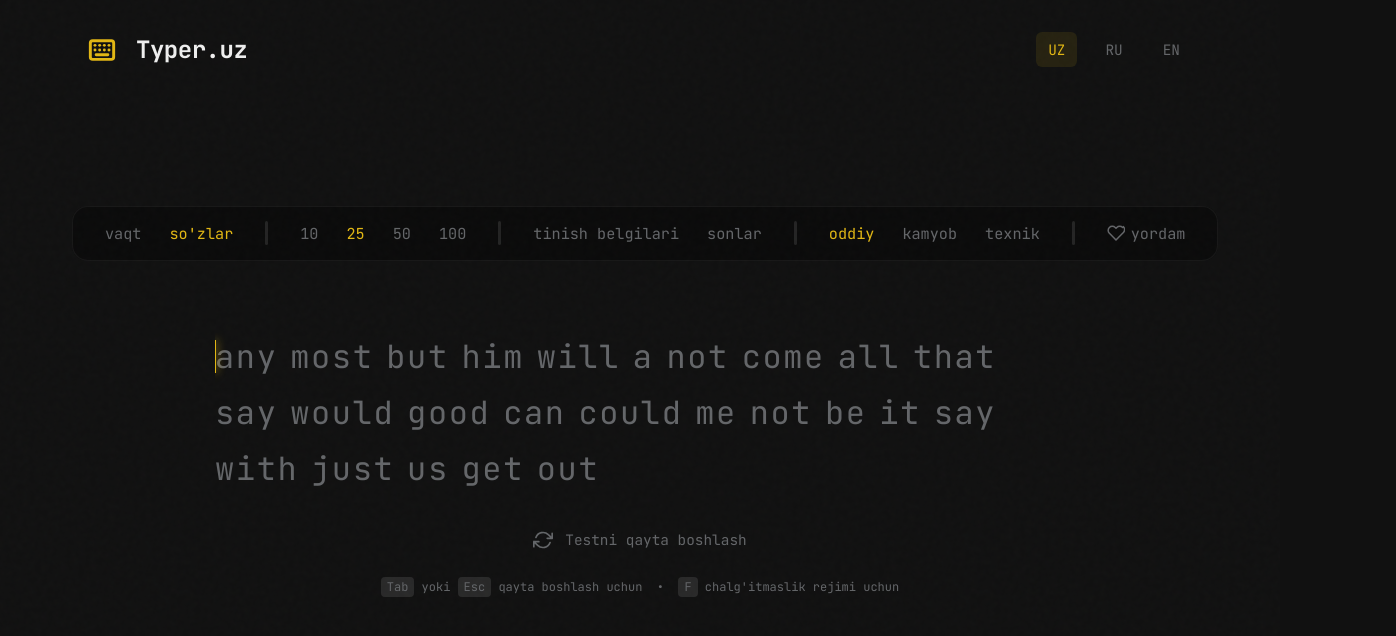
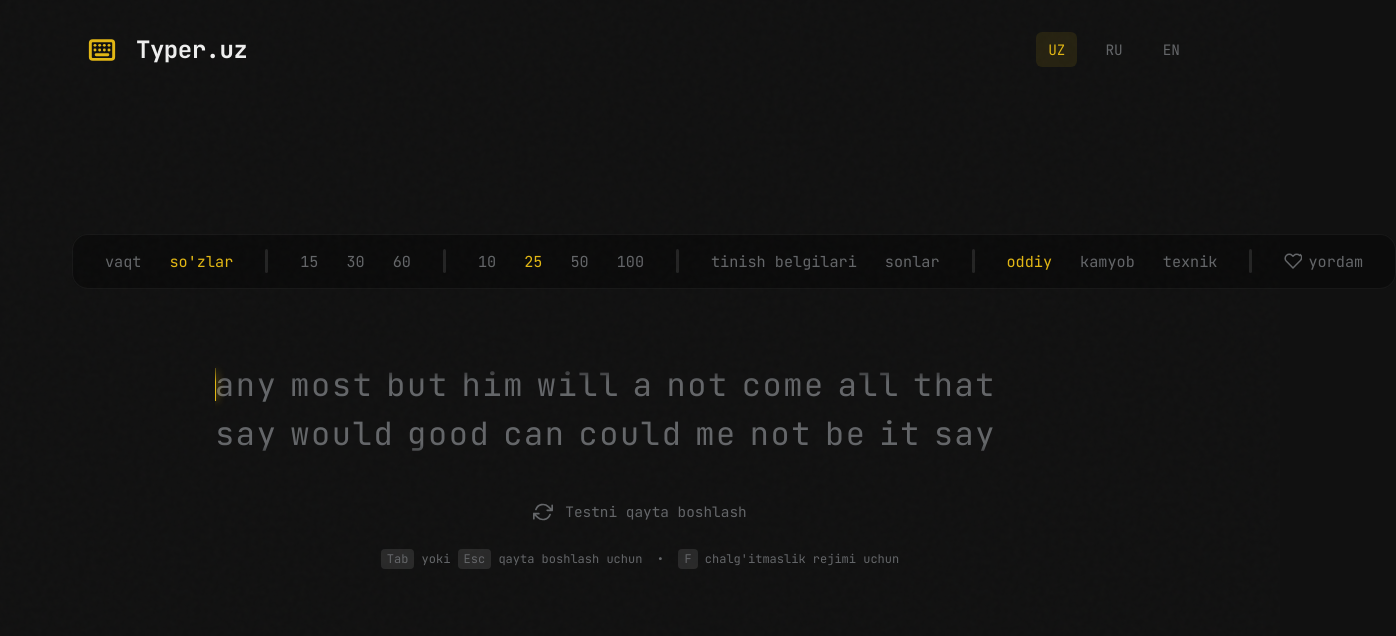
Before and after one commit to mirkomilablayev/typer-uz, a React (Vite) app: page / in a window 1280 px wide. Shown: the top 636 px of the page, 1396 px wide, since content can reach past the window. Built offline with nearby package versions, Linux system fonts and the light colour scheme.

Commit message:
Implement line-by-line scrolling and unified navigation

```diff
--- a/src/App.jsx
+++ b/src/App.jsx
@@ -115,25 +115,6 @@ function App() {
     }
   }, [handleInput, isFinished]);
 
-  const handleRestart = useCallback(() => {
-    reset();
-    testStartedRef.current = false;
-    const wordCount = mode === 'words' ? modeValue : 100;
-    setTargetText(generateTargetText({
-      count: wordCount,
-      difficulty,
-      includePunctuation,
-      includeNumbers
-    }));
-    setIsDistractionFree(false);
-    if (containerRef.current) containerRef.current.focus();
-  }, [reset, mode, modeValue, difficulty, includePunctuation, includeNumbers]);
-
-  // If settings change, restart
-  useEffect(() => {
-    handleRestart();
-  }, [mode, modeValue, difficulty, includePunctuation, includeNumbers, handleRestart]);
-
   // Split text into words for better rendering
   const wordsArray = useMemo(() => targetText.split(' '), [targetText]);
 
@@ -156,6 +137,44 @@ function App() {
   charProcessedRef.current = 0;
 
   const isTyping = userInput.length > 0;
+
+  // Scrolling Logic
+  const [translateY, setTranslateY] = useState(0);
+  const wordsWrapperRef = useRef(null);
+  const currentWordRef = useRef(null);
+
+  useEffect(() => {
+    if (currentWordRef.current && wordsWrapperRef.current) {
+      const wordTop = currentWordRef.current.offsetTop;
+      // If word is on a new line (beyond first line), scroll up
+      // One line is roughly 48px (3rem)
+      if (wordTop > 40) {
+        setTranslateY(-(wordTop - 5)); // 5px buffer
+      } else {
+        setTranslateY(0);
+      }
+    }
+  }, [currentWordIndex]);
+
+  const handleRestart = useCallback(() => {
+    reset();
+    testStartedRef.current = false;
+    setTranslateY(0);
+    const wordCount = mode === 'words' ? modeValue : 200;
+    setTargetText(generateTargetText({
+      count: wordCount,
+      difficulty,
+      includePunctuation,
+      includeNumbers
+    }));
+    setIsDistractionFree(false);
+    if (containerRef.current) containerRef.current.focus();
+  }, [reset, mode, modeValue, difficulty, includePunctuation, includeNumbers]);
+
+  // If settings change, restart
+  useEffect(() => {
+    handleRestart();
+  }, [mode, modeValue, difficulty, includePunctuation, includeNumbers, handleRestart]);
 
   // Copy to clipboard helper
   const copyToClipboard = (text) => {
@@ -220,15 +239,15 @@ function App() {
           </div>
           <div className="nav-divider"></div>
           <div className="nav-group">
-            {mode === 'time' ? (
-              [15, 30, 60, 120].map(v => (
-                <button key={v} className={`nav-item ${modeValue === v ? 'active' : ''}`} onClick={() => setModeValue(v)}>{v}</button>
-              ))
-            ) : (
-              [10, 25, 50, 100].map(v => (
-                <button key={v} className={`nav-item ${modeValue === v ? 'active' : ''}`} onClick={() => setModeValue(v)}>{v}</button>
-              ))
-            )}
+            {[15, 30, 60].map(v => (
+              <button key={v} className={`nav-item ${mode === 'time' && modeValue === v ? 'active' : ''}`} onClick={() => handleModeChange('time', v)}>{v}</button>
+            ))}
+          </div>
+          <div className="nav-divider"></div>
+          <div className="nav-group">
+            {[10, 25, 50, 100].map(v => (
+              <button key={v} className={`nav-item ${mode === 'words' && modeValue === v ? 'active' : ''}`} onClick={() => handleModeChange('words', v)}>{v}</button>
+            ))}
           </div>
           <div className="nav-divider"></div>
           <div className="nav-group">
@@ -263,14 +282,22 @@ function App() {
 
         {/* Typing Area */}
         <div className="typing-area">
-          <div className="words-wrapper">
+          <div
+            className="words-wrapper"
+            ref={wordsWrapperRef}
+            style={{ transform: `translateY(${translateY}px)` }}
+          >
             {wordsArray.map((word, wordIdx) => {
               const isCurrent = wordIdx === currentWordIndex;
               const wordStartIdx = charProcessedRef.current;
               charProcessedRef.current += word.length + 1;
 
               return (
-                <span key={wordIdx} className={`word ${isCurrent ? 'current' : ''}`}>
+                <span
+                  key={wordIdx}
+                  ref={isCurrent ? currentWordRef : null}
+                  className={`word ${isCurrent ? 'current' : ''}`}
+                >
                   {word.split('').map((char, charIdx) => {
                     const absoluteIdx = wordStartIdx + charIdx;
                     let charClass = 'char';
--- a/src/index.css
+++ b/src/index.css
@@ -312,16 +312,19 @@ body::before {
   position: relative;
   text-align: left;
   color: var(--text-upcoming);
-  min-height: 9rem;
-  height: auto;
+  /* 2 lines of text (2rem * 1.5 * 2 = 6rem) + a bit of gap */
+  height: 6.5rem;
   overflow: hidden;
+  mask-image: linear-gradient(to bottom, transparent 0%, black 20%, black 80%, transparent 100%);
+  -webkit-mask-image: linear-gradient(to bottom, transparent 0%, black 20%, black 80%, transparent 100%);
 }
 
 .words-wrapper {
   display: flex;
   flex-wrap: wrap;
   justify-content: flex-start;
-  row-gap: 0.5rem;
+  row-gap: 0.1rem;
+  transition: transform 0.25s ease-out;
 }
 
 .word {
```
